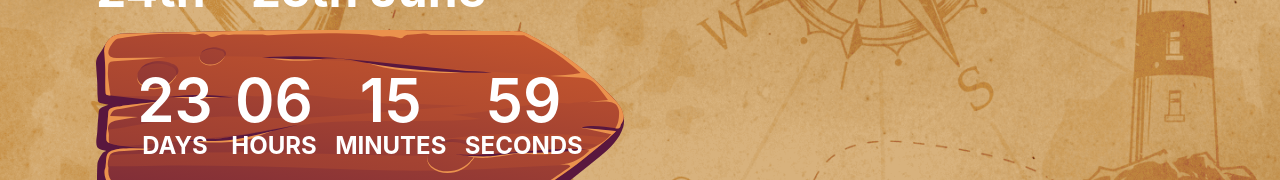
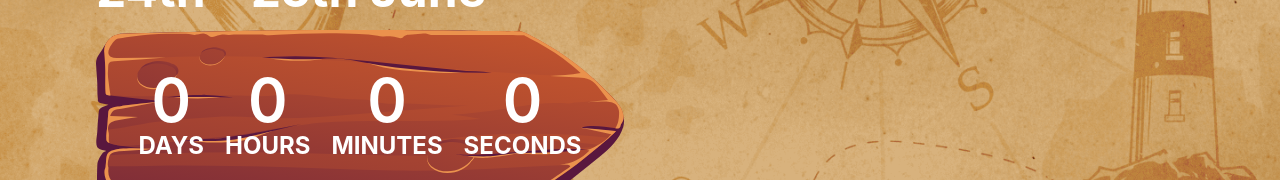
Before and after one commit to healertrix/cultura-final, a Next.js app: page / in a window 1280 px wide. Shown: the part 546-726 px from the top of the page. Built offline with nearby package versions, Linux system fonts and the light colour scheme; a web font is replaced by a local one.

Commit message:
Stop Timer

```diff
--- a/components/homepage.js
+++ b/components/homepage.js
@@ -49,7 +49,7 @@ export default function HeroSection() {
 								<div className={styles.timer}>
 									<div className="flex flex-col items-center justify-center my-6 md:my-10">
 										<p className="text-4xl md:text-6xl font-semibold" id="days">
-											{days}
+											0
 										</p>
 										<p className="text-sm md:text-2xl font-bold">DAYS</p>
 									</div>
@@ -58,7 +58,7 @@ export default function HeroSection() {
 											className="text-4xl md:text-6xl font-semibold"
 											id="hours"
 										>
-											{hours}
+											0
 										</p>
 										<p className="text-sm md:text-2xl font-bold">HOURS</p>
 									</div>
@@ -67,7 +67,7 @@ export default function HeroSection() {
 											className="text-4xl md:text-6xl font-semibold"
 											id="minutes"
 										>
-											{minutes}
+											0
 										</p>
 										<p className="text-sm md:text-2xl font-bold">MINUTES</p>
 									</div>
@@ -76,7 +76,7 @@ export default function HeroSection() {
 											className="text-4xl md:text-6xl font-semibold"
 											id="seconds"
 										>
-											{seconds}
+											0
 										</p>
 										<p className="text-sm md:text-2xl font-bold">SECONDS</p>
 									</div>
```
